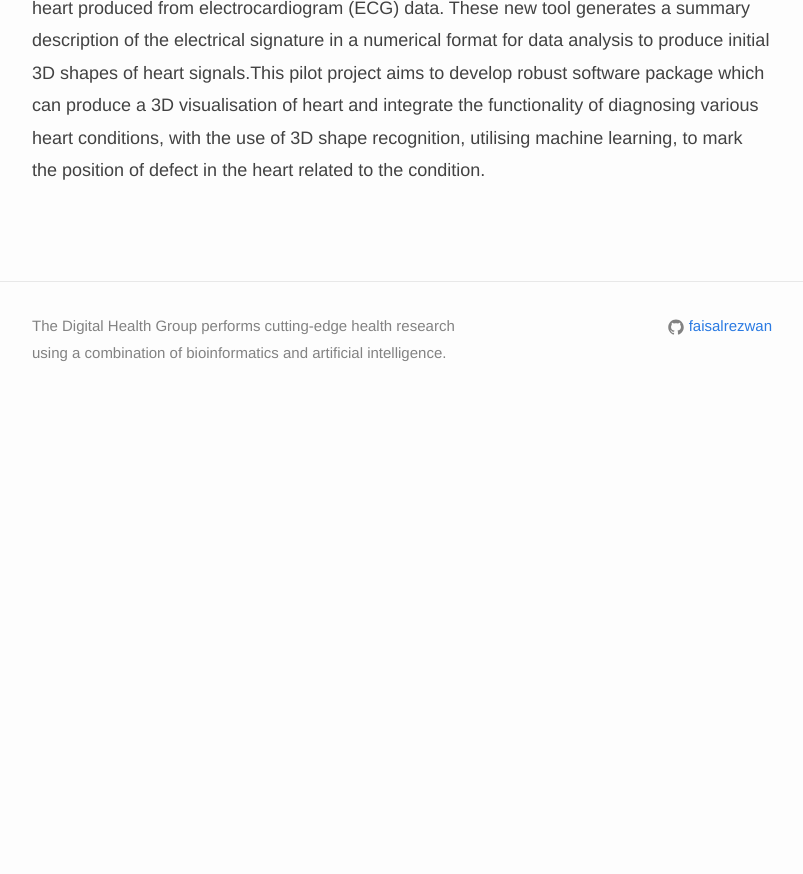
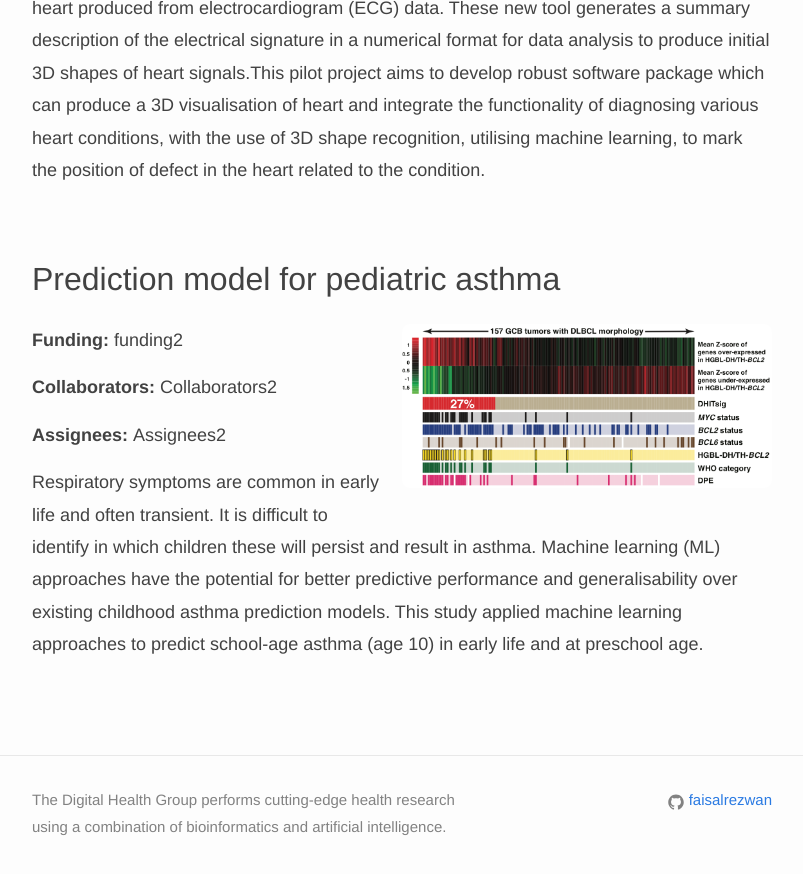
Before and after one commit to rezwanlab/rezwanlab.github.io, a Jekyll site: the page built from _pages/projects/index.md, in a window 1280 px wide and 900 px high, scrolled down 1182 px. Shown: the top 874 px of the window, without its empty margins (238-1041 px from the left). Built offline with Jekyll 4.4.1, drawn with Linux system fonts in a browser that asks for light colours; nearby versions of some CDN libraries; before the commit the page ends 1608 px from its top, so only the background shows below that.

Commit message:
Change project summary

```diff
--- a/_data/projects.yml
+++ b/_data/projects.yml
@@ -4,7 +4,7 @@
   funding: funding1
   collaborators: Collaborators1
   assignees: Assignees1
-  photo: projects/dhitsig.png
+  photo: projects/Speech-Breathing.png
 
 - name: A 3D electrocardiogram (ECG) analyser model
   description: >
@@ -13,3 +13,11 @@
   collaborators: Collaborators2
   assignees: Assignees2
   photo: projects/dhitsig.png
+
+- name: Prediction model for pediatric asthma
+  description: >
+    Respiratory symptoms are common in early life and often transient. It is difficult to identify in which children these will persist and result in asthma. Machine learning (ML) approaches have the potential for better predictive performance and generalisability over existing childhood asthma prediction models. This study applied machine learning approaches to predict school-age asthma (age 10) in early life and at preschool age.
+  funding: funding2
+  collaborators: Collaborators2
+  assignees: Assignees2
+  photo: projects/dhitsig.png
```
Also changed, not shown: images/projects/Speech-Breathing.png (added).
